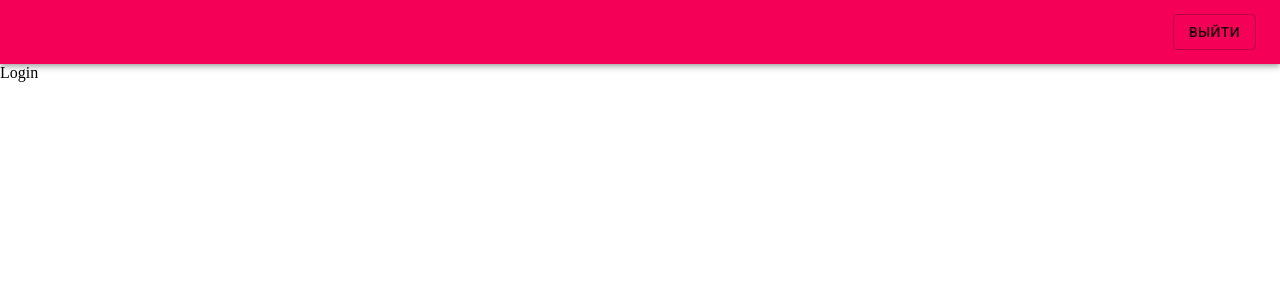
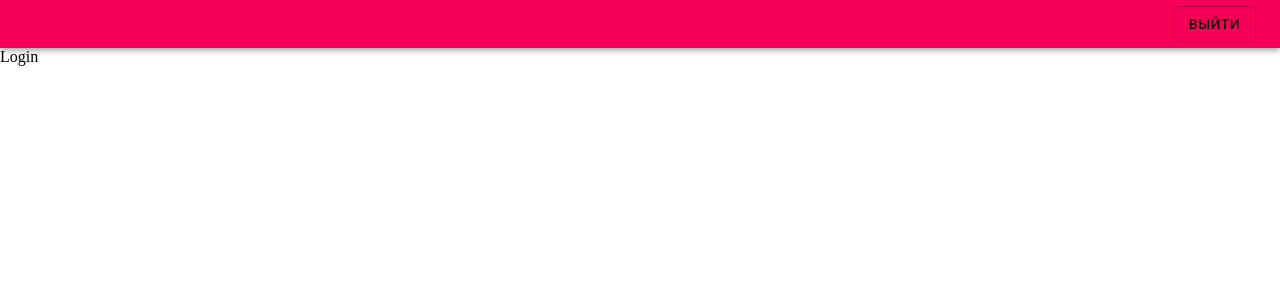
Before and after one commit to djonnybravo/real-time-chat, a React (Create React App) app: page /login in a window 1280 px wide. Shown: the top 300 px of the page. Built offline with nearby package versions, Linux system fonts and the light colour scheme.

Commit message:
fix: fix Navbar.js

```diff
--- a/src/components/Navbar.js
+++ b/src/components/Navbar.js
@@ -7,7 +7,7 @@ const Navbar = () => {
     const user = true
     return (
         <AppBar position="static" color={"secondary"}>
-            <Toolbar>
+            <Toolbar variant={"dense"}>
                 <Grid container justifyContent={"flex-end"}>
                     {user ?
                         <Button variant={"outlined"}>ВЫйти</Button>
```
